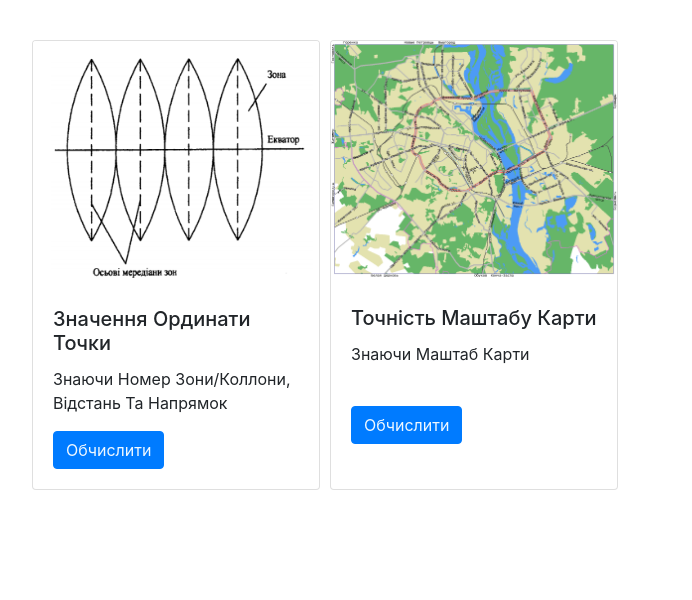
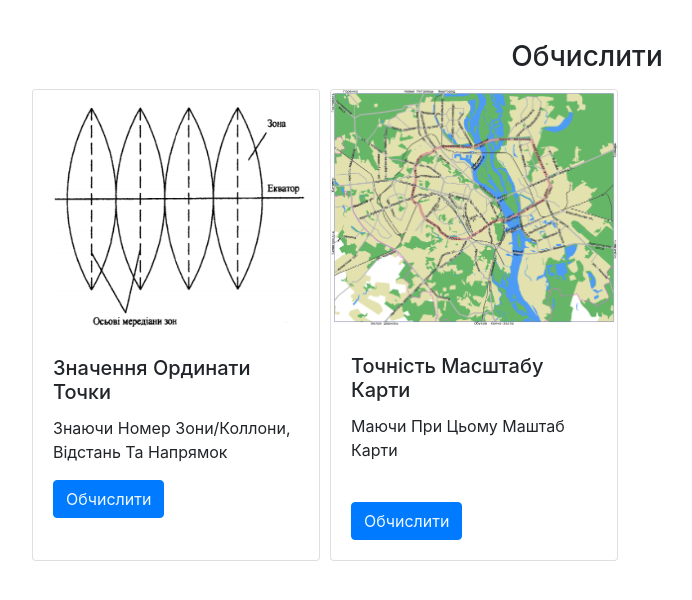
Before and after one commit to morento101/geodesy_calc_website, a Flask app: page / in a window 1280 px wide. Shown: the part 56-656 px from the top of the page, without its empty margins (53-745 px from the left). Run offline with Flask 2, Linux system fonts and the light colour scheme; a user stored in the database is signed in; some libraries are stand-ins or nearby versions.

Commit message:
finish page for calculating accuracy

```diff
--- a/website/calc_func_py/functions_for_calc.py
+++ b/website/calc_func_py/functions_for_calc.py
@@ -39,5 +39,5 @@ def accuracy_of_scale(scale):
         raise ValueError('Масштаб не може бути меньшим за нуль або дорівнювати йому')
     else:
         accuracy = scale / 10000
-        res = f'Точність масштабу = {scale} / 10000 = {accuracy}'
+        res = f'\nТочність масштабу = {scale} / 10000 = {accuracy} м'
     return res
--- a/website/static/style.css
+++ b/website/static/style.css
@@ -10,3 +10,7 @@
 #specific-button {
     margin-top: 24px;
 }
+
+h3 {
+    margin-bottom: 15px;
+}
--- a/website/templates/calc_map_accuracy.html
+++ b/website/templates/calc_map_accuracy.html
@@ -1,5 +1,6 @@
-{% extends 'base.html' %} {% block title %}Авторизація{% endblock %} {% block
+{% extends 'base.html' %} {% block title %}Точність{% endblock %} {% block
 content %}
+<h3 align="center">Точність Маcштабу Карти</h3>
 <form
   name="scaleForm"
   action="{{ url_for('views.calc_map_accuracy') }}"
--- a/website/templates/calc_zone.html
+++ b/website/templates/calc_zone.html
@@ -1,5 +1,6 @@
 {% extends 'base.html' %} {% block title %}Обчислити{% endblock %} {% block
 content %}
+<h3 align="center">Значення Ординати Точĸи</h3>
 <form
   name="zoneForm"
   action="{{ url_for('views.calc_zone') }}"
--- a/website/templates/calculate.html
+++ b/website/templates/calculate.html
@@ -1,5 +1,6 @@
 {% extends 'base.html' %} {% block title %}Обчислити{% endblock %} {% block
 content %}
+<h3 align="center">Обчислити</h3>
 <!-- ZONE -->
 <div class="flex-div">
   <div class="card" style="width: 18rem">
@@ -18,16 +19,16 @@ content %}
       </button>
     </div>
   </div>
-
+  <!-- ACCURACY -->
   <div class="card" style="width: 18rem">
     <img
-      src="{{ url_for('static', filename='accurancy.gif') }}"
+      src="{{ url_for('static', filename='accuracy.gif') }}"
       class="card-img-top"
       alt="Точність"
     />
     <div class="card-body">
-      <h5 class="card-title" id="specific-title">Точність Маштабу Карти</h5>
-      <p class="card-text">Знаючи Маштаб Карти</p>
+      <h5 class="card-title" id="specific-title">Точність Маcштабу Карти</h5>
+      <p class="card-text">Маючи При Цьому Маштаб Карти</p>
       <button id="specific-button" type="button" class="btn btn-primary">
         <a href="/calc_map_accuracy" style="text-decoration: none; color: aliceblue" ;
           >Обчислити</a
--- a/website/views.py
+++ b/website/views.py
@@ -1,3 +1,4 @@
+from functools import reduce
 from flask import Blueprint, render_template, request
 from flask.helpers import flash
 from flask_login import login_required, current_user
@@ -9,6 +10,7 @@ views = Blueprint('views', __name__)
 @login_required
 def home():
     return render_template("calculate.html", user=current_user)
+
 
 @views.route("/calc_zone", methods=["GET", "POST"])
 @login_required
@@ -54,6 +56,7 @@ def calc_map_accuracy():
     if request.method == "POST":
         scale = request.form.get('scale')
         if scale:
+            res = ''
             try:
                 scale = int(scale)
             except Exception as e:
@@ -63,6 +66,8 @@ def calc_map_accuracy():
                     res = f.accuracy_of_scale(scale)
                 except Exception as e:
                     flash(f"{e}", category="error")
+            finally:
+                return render_template('calc_map_accuracy.html', user=current_user, res=res)
         else:
             flash('Введіть масштаб', category="error")
     return render_template('calc_map_accuracy.html', user=current_user)
```
Also changed, not shown: website/static/accuracy.gif (renamed from website/static/accurancy.gif), website/static/segmentation.svg (added).
